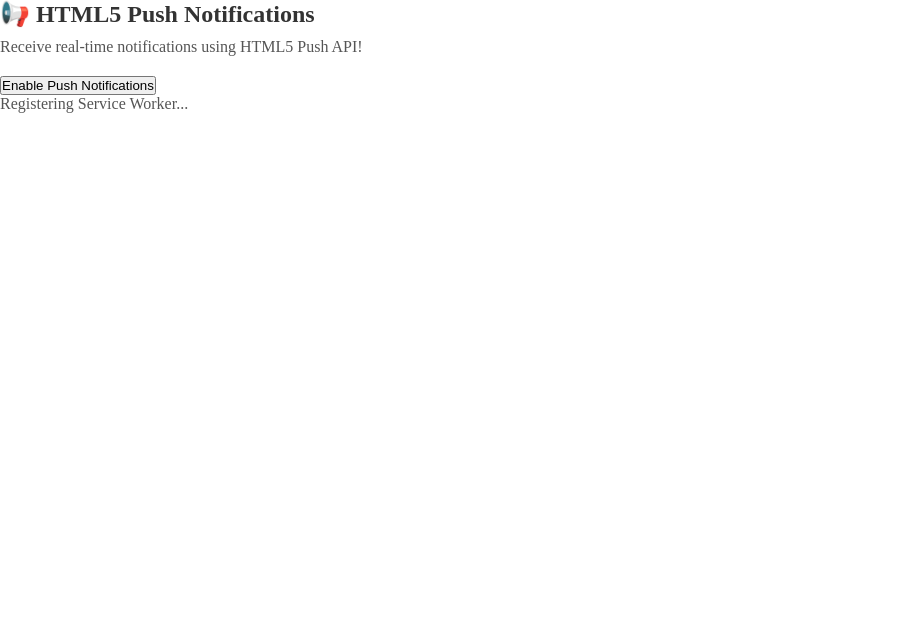
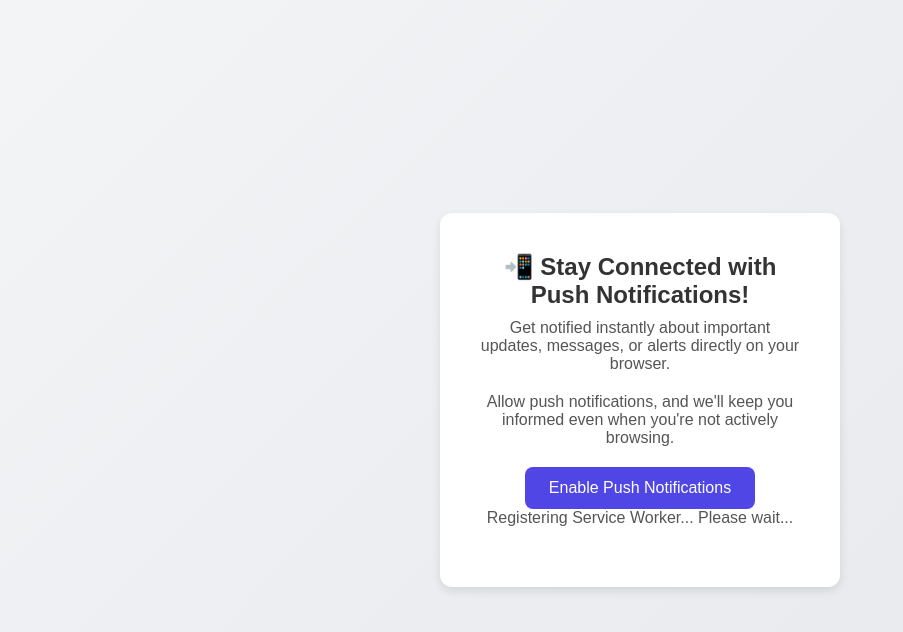
Before and after one commit to Meetkamal256/push-notification-app, a React (Vite) app: page /html-push in a window 1280 px wide. Shown: the top 632 px of the page, without its empty margins (0-903 px from the left). Built offline with nearby package versions, Linux system fonts and the light colour scheme; no server answers.

Commit message:
implement html push notification api

```diff
--- a/index.html
+++ b/index.html
@@ -5,7 +5,21 @@
     <link rel="icon" type="image/svg+xml" href="/vite.svg" />
     <meta name="viewport" content="width=device-width, initial-scale=1.0" />
     <title>Vite + React + TS</title>
-    <script src="https://cdn.onesignal.com/sdks/web/v16/OneSignalSDK.js" async></script>
+
+    <!-- <script src="https://cdn.onesignal.com/sdks/web/v16/OneSignalSDK.js" async></script> -->
+
+    <!-- Service Worker Registration -->
+    <script>
+      if ('serviceWorker' in navigator) {
+        navigator.serviceWorker.register('/service-worker.js')
+          .then(function (registration) {
+            console.log('Service Worker registered with scope:', registration.scope);
+          })
+          .catch(function (error) {
+            console.log('Service Worker registration failed:', error);
+          });
+      }
+    </script>
   </head>
   <body>
     <div id="root"></div>
--- a/package.json
+++ b/package.json
@@ -13,7 +13,8 @@
     "react": "^19.0.0",
     "react-dom": "^19.0.0",
     "react-onesignal": "^3.1.1",
-    "react-router-dom": "^7.4.0"
+    "react-router-dom": "^7.4.0",
+    "web-push": "^3.6.7"
   },
   "devDependencies": {
     "@eslint/js": "^9.21.0",
--- a/src/htmlPushNotification/HtmlPushNotifications.tsx
+++ b/src/htmlPushNotification/HtmlPushNotifications.tsx
@@ -1,6 +1,5 @@
 import React, { useState, useEffect } from "react";
-import styles from "./htmlPushNotifications.module.css"
-
+import styles from "./htmlPushNotifications.module.css";
 
 const HtmlPushNotifications: React.FC = () => {
   const [isSubscribed, setIsSubscribed] = useState(false);
@@ -20,9 +19,20 @@ const HtmlPushNotifications: React.FC = () => {
   const subscribeUserToPushNotifications = async () => {
     try {
       const sw = await navigator.serviceWorker.ready;
+      // Check for existing subscription
+      const existingSubscription = await sw.pushManager.getSubscription();
+
+      // If there's an existing subscription, unsubscribe it
+      if (existingSubscription) {
+        await existingSubscription.unsubscribe();
+        console.log("Previous subscription unsubscribed.");
+      }
+
+      // Now, subscribe with the new applicationServerKey
       const subscription = await sw.pushManager.subscribe({
         userVisibleOnly: true,
-        applicationServerKey: "YOUR_VAPID_PUBLIC_KEY", // Replace with your VAPID key
+        applicationServerKey:
+          "BPoiAobogYWNuxI00BqH77WOJ7h0MTGnmD6pTg23WLWBT0gIKrHLRAQ9NJQUQtScdDdbLU-4HsAN8Li7Lb52UZ8", // Replace with your VAPID key
       });
 
       console.log(subscription);
@@ -35,9 +45,8 @@ const HtmlPushNotifications: React.FC = () => {
   // Send a push notification
   const sendNotification = () => {
     if (isSubscribed) {
-      new Notification("Test Notification", {
-        body: "This is a test notification from HTML5 Push API!",
-        icon: "path/to/icon.png",
+      new Notification("New Message Received", {
+        body: "You have a new message from your friend. Check it out now!",
       });
       console.log("Test Notification sent!");
     } else {
@@ -62,25 +71,44 @@ const HtmlPushNotifications: React.FC = () => {
   return (
     <div className={styles.container}>
       <header className={styles.heroSection}>
-        <h1>📢 HTML5 Push Notifications</h1>
-        <p>Receive real-time notifications using HTML5 Push API!</p>
+        <h1>📲 Stay Connected with Push Notifications!</h1>
+        <p>
+          Get notified instantly about important updates, messages, or alerts
+          directly on your browser.
+        </p>
+        <p>
+          Allow push notifications, and we'll keep you informed even when you're
+          not actively browsing.
+        </p>
 
         {!isPermissionGranted && (
-          <button onClick={requestPermission}>Enable Push Notifications</button>
+          <button className={styles.notifyButton} onClick={requestPermission}>
+            Enable Push Notifications
+          </button>
         )}
 
         {isPermissionGranted && !isSubscribed && (
-          <p>Push notifications are enabled. Subscribing...</p>
+          <p>
+            We’re setting up your notifications. You’ll be ready to receive
+            real-time alerts shortly.
+          </p>
         )}
 
         {isPermissionGranted && isSubscribed && (
           <>
-            <button onClick={sendNotification}>Send Test Notification</button>
-            <p>Push notifications are active!</p>
+            <button className={styles.notifyButton} onClick={sendNotification}>
+              Send Test Notification
+            </button>
+            <p>
+              You're all set! Notifications are active and ready to notify you
+              with updates.
+            </p>
           </>
         )}
 
-        {!serviceWorkerRegistered && <p>Registering Service Worker...</p>}
+        {!serviceWorkerRegistered && (
+          <p>Registering Service Worker... Please wait...</p>
+        )}
       </header>
     </div>
   );
--- a/src/htmlPushNotification/htmlPushNotifications.module.css
+++ b/src/htmlPushNotification/htmlPushNotifications.module.css
@@ -0,0 +1,50 @@
+.container {
+  display: flex;
+  justify-content: center;
+  align-items: center;
+  height: 100vh;
+  background: linear-gradient(135deg, #f3f4f6, #e5e7eb);
+  text-align: center;
+  font-family: Arial, sans-serif;
+}
+
+.heroSection {
+  background: white;
+  padding: 40px;
+  border-radius: 12px;
+  box-shadow: 0 4px 10px rgba(0, 0, 0, 0.1);
+  max-width: 400px;
+  width: 90%;
+  transition: transform 0.2s ease-in-out;
+}
+
+.heroSection:hover {
+  transform: scale(1.02);
+}
+
+h1 {
+  font-size: 24px;
+  margin-bottom: 10px;
+  color: #333;
+}
+
+p {
+  font-size: 16px;
+  color: #555;
+  margin-bottom: 20px;
+}
+
+.notifyButton {
+  background: #4f46e5;
+  color: white;
+  padding: 12px 24px;
+  border: none;
+  border-radius: 8px;
+  font-size: 16px;
+  cursor: pointer;
+  transition: background 0.3s ease;
+}
+
+.notifyButton:hover {
+  background: #4338ca;
+}
```
Also changed, not shown: generateVapidKeys.js (added, +7 -0 lines), public/service-worker.js (added, +18 -0 lines), 1 other file (tests, documents, lock files or other folders).
